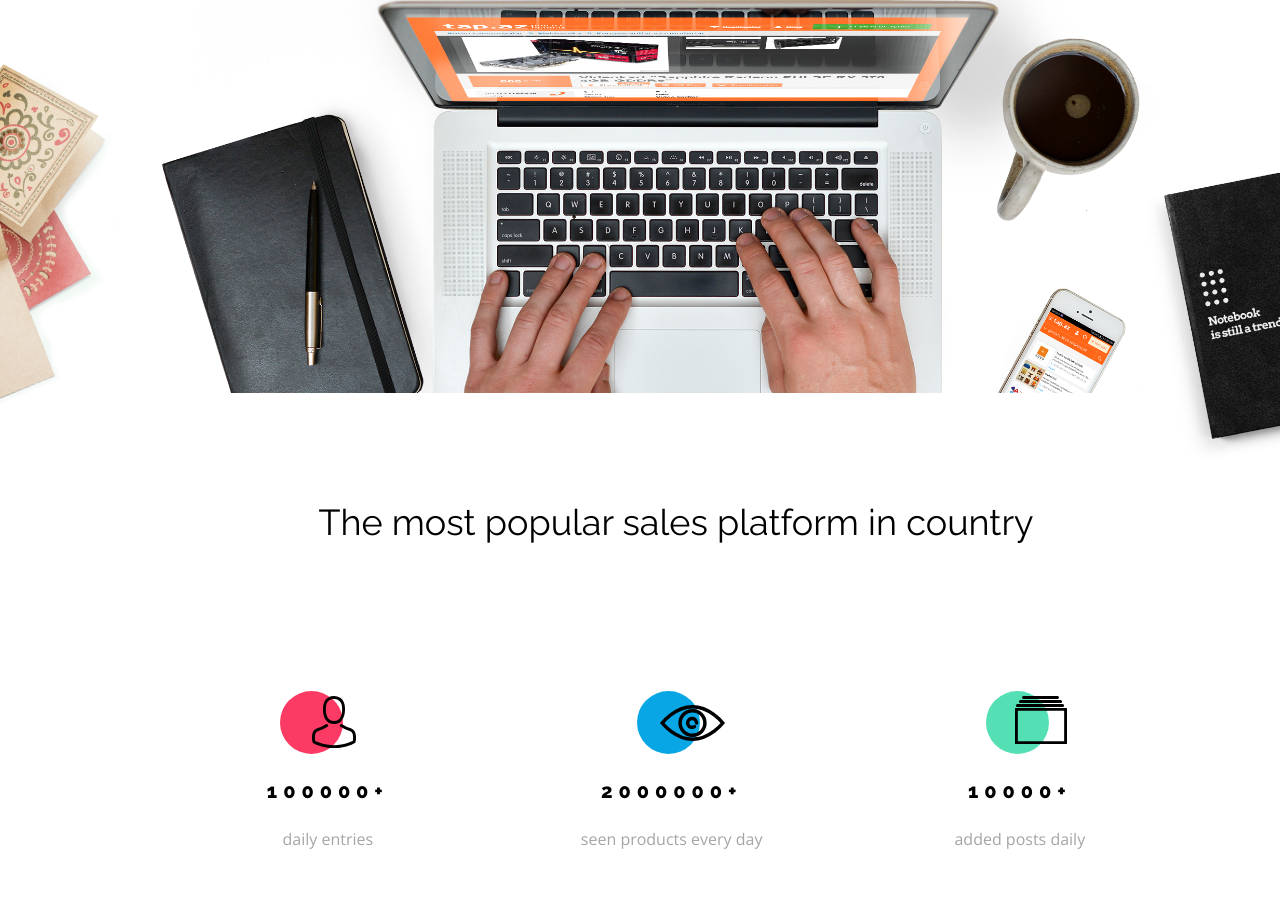
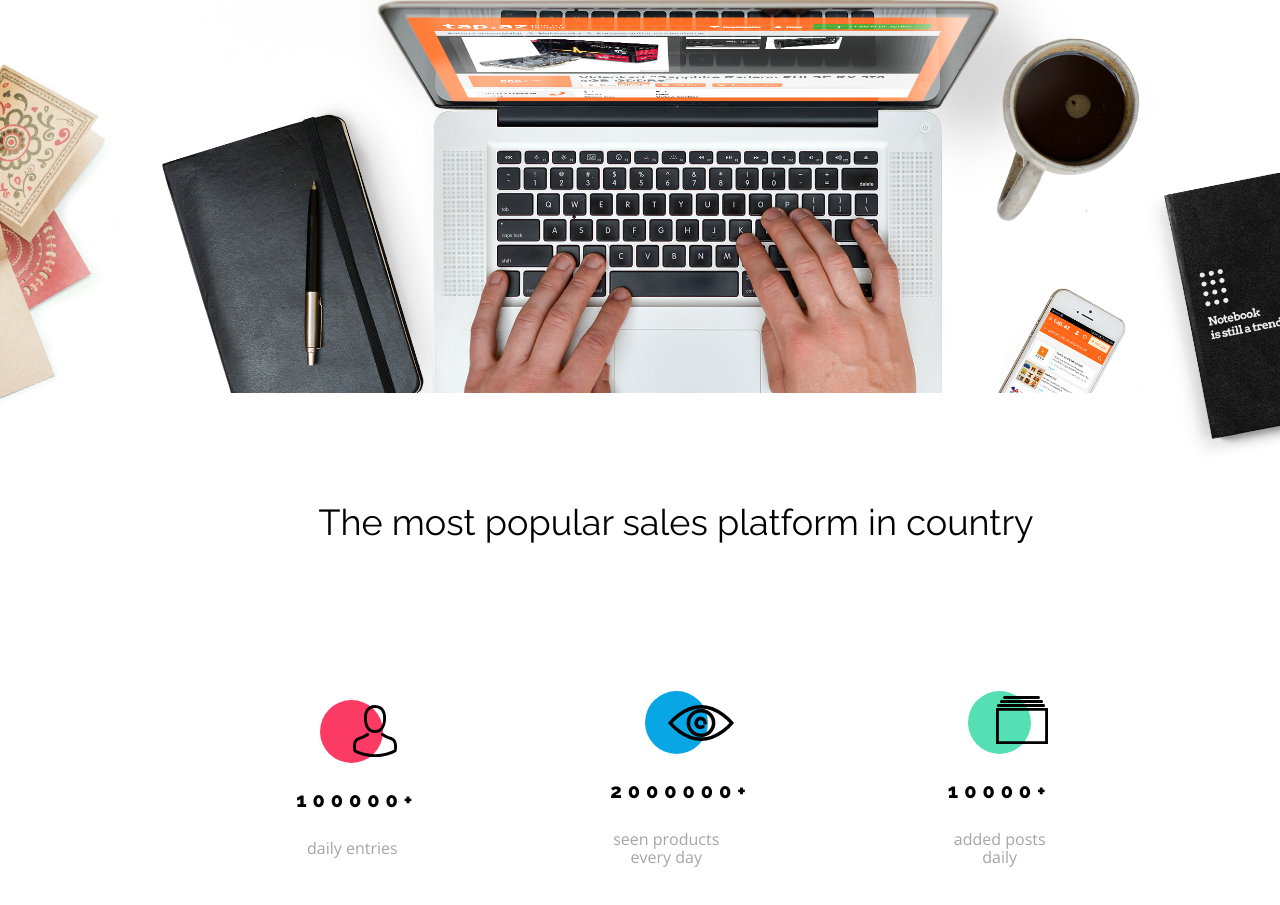
Before and after one commit to Wotwi/best_shop_, a plain HTML site: page index.html in a window 1280 px wide. Shown: the part 567-1472 px from the top of the page. Drawn offline with nearby package versions, Linux system fonts and the light colour scheme.

Commit message:
finished benefits section

```diff
--- a/src/css/styles.css
+++ b/src/css/styles.css
@@ -129,17 +129,17 @@ a {
 .statistics__element .first__circle {
     background-color: var(--color_shape_first);
     position: relative;
-    left: 0.8rem;
+    left: 1.5rem;
 }
 .statistics__element .second__circle {
     background-color: var(--color_primary);
     position: relative;
-    left: 3.5rem;
+    left: 2.2rem;
 }
 .statistics__element .third__circle {
     background-color: var(--color_shape_second);
     position: relative;
-    left: 2rem;
+    left: 1.5rem;
 }
 
 .statistics__element .statistics__image.statistics__image--first {
@@ -166,4 +166,5 @@ a {
 }
 .statistics__wrapper .statistics__element .statistics__text {
     color: #A5A5A5;
+    width: 7rem;
 }
```
